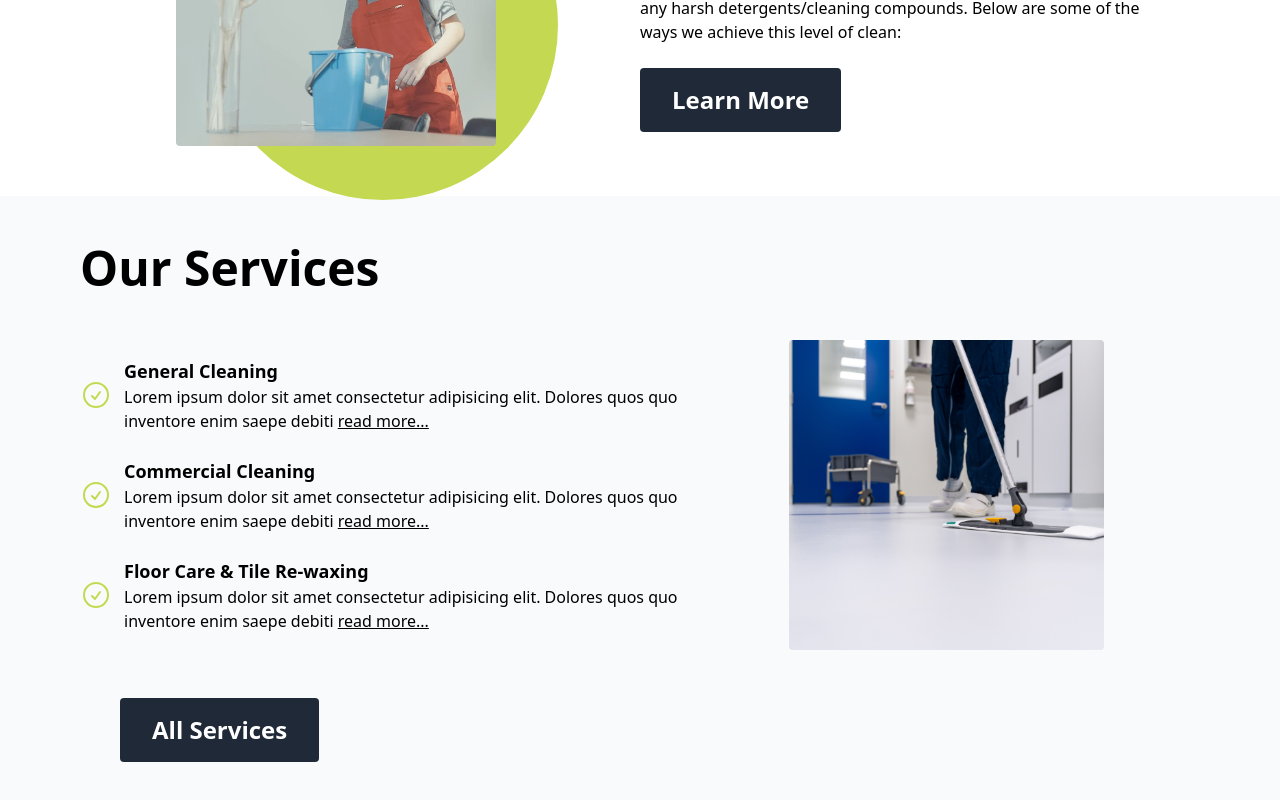
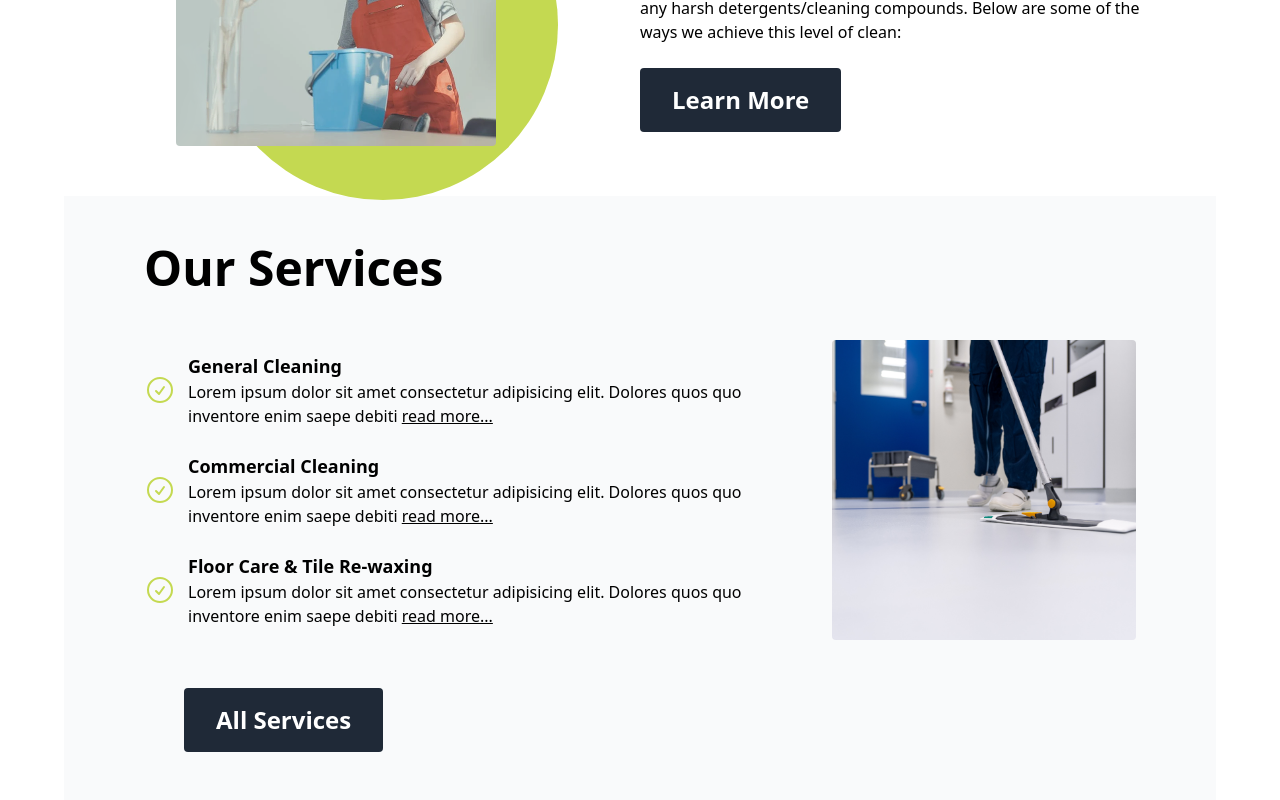
Before and after one commit to Clean-Choice-Website/clean-choice, a React (Vite) app: page / in a window 1280 px wide. Shown: the part 1021-1821 px from the top of the page. Built offline with nearby package versions, Linux system fonts and the light colour scheme.

Commit message:
Moved files into organized folders

```diff
--- a/src/App.jsx
+++ b/src/App.jsx
@@ -1,6 +1,6 @@
 import './App.css';
 import HomePage from './Homepage/HomePage';
-import Navbar from './Navbar';
+import Navbar from './components/Navbar';
 import { Routes, Route } from 'react-router-dom';
 
 function App() {
--- a/src/Homepage/HomePageServices.jsx
+++ b/src/Homepage/HomePageServices.jsx
@@ -4,7 +4,7 @@ import ServiceBullet from '../components/ServiceBullet';
 
 const HomePageServices = () => {
   return (
-    <section className='bg-gray-50'>
+    <section className='mx-auto max-w-6xl bg-gray-50'>
       <div className='mx-4 max-w-5xl md:mx-20'>
         <h3 className='py-12 text-center text-5xl font-bold md:text-left'>
           Our Services
--- a/src/MobileNavbar.jsx
+++ b/src/components/MobileNavbar.jsx
@@ -1,7 +1,7 @@
 /* eslint-disable react/prop-types */
 import { Link } from 'react-router-dom';
-import downArrow from './assets/downArrow.svg';
-import phone from './assets/phone.svg';
+import downArrow from '../assets/downArrow.svg';
+import phone from '../assets/phone.svg';
 import { useState } from 'react';
 
 const MobileNavbar = ({ setShowMenu }) => {
```
Also changed, not shown: src/components/Navbar.jsx (renamed from src/Navbar.jsx, +4 -4 lines), src/components/ServicesDropDown.jsx (renamed from src/ServicesDropDown.jsx).
